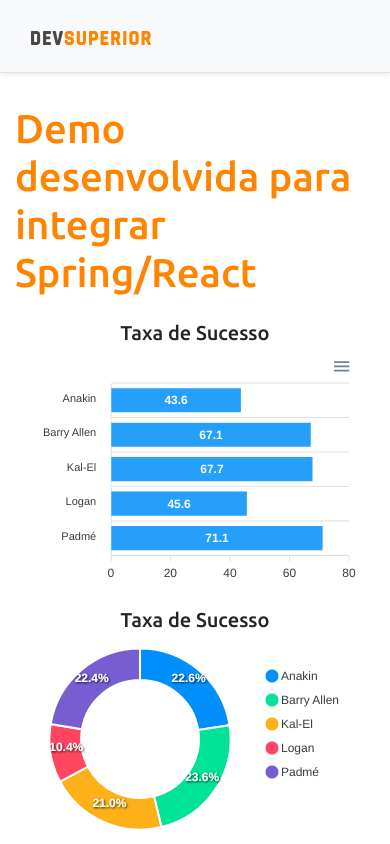
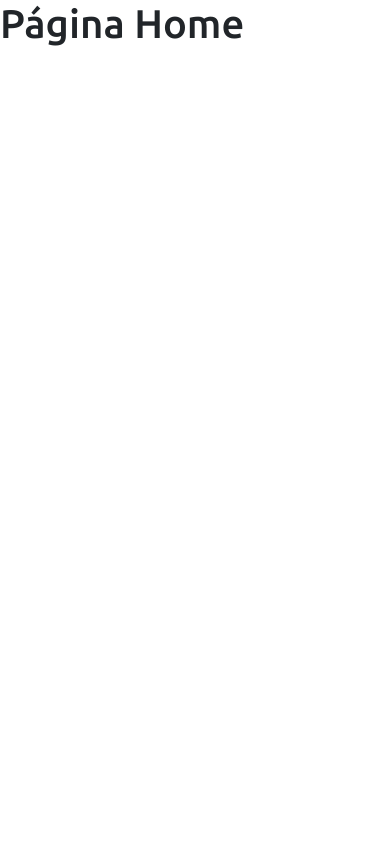
Before and after one commit to rmarinheiro/dsvendas, a React (Create React App) app in the folder frontend/: page / in a window 390 px wide. Shown: the top 844 px of the page. Built offline with nearby package versions, Linux system fonts and the light colour scheme.

Commit message:
Configurando Rotas/React

```diff
--- a/frontend/package.json
+++ b/frontend/package.json
@@ -15,6 +15,7 @@
     "react": "^17.0.2",
     "react-apexcharts": "^1.3.9",
     "react-dom": "^17.0.2",
+    "react-router-dom": "^5.2.0",
     "react-scripts": "4.0.3",
     "typescript": "^4.2.4",
     "web-vitals": "^1.1.1"
@@ -42,5 +43,8 @@
       "last 1 firefox version",
       "last 1 safari version"
     ]
+  },
+  "devDependencies": {
+    "@types/react-router-dom": "^5.1.7"
   }
 }
--- a/frontend/src/App.tsx
+++ b/frontend/src/App.tsx
@@ -1,37 +1,11 @@
 import BarChart from 'componentes/barcharts';
 import DataTable from 'componentes/dataTable';
-import DonutChart from 'componentes/donutChart';
-import Footer from 'componentes/footer';
-import Navbar from 'componentes/navbar';
-import React from 'react';
+import Routes from 'Routes';
 
 
 function App() {
   return (
-    <>
-      <Navbar />
-      <div className="container">
-        <h1 className="text-primary py-3">Demo desenvolvida para integrar Spring/React </h1>
-        <div className="row px-3">
-          <div className="col-sm-6">
-            <h5 className="text-center secondary">Taxa de Sucesso</h5>
-            <BarChart />
-
-          </div>
-          <div className="col-sm-6">
-            <h5 className="text-center secondary">Taxa de Sucesso</h5>
-            <DonutChart />
-
-          </div>
-
-        </div>
-        <div className="py-3">
-          <h2 className="text-primary">Todas as Vendas</h2>
-        </div>
-        <DataTable />
-      </div>
-      <Footer />
-    </>
+    <Routes/>
   );
 }
 
--- /dev/null
+++ b/frontend/src/Routes.tsx
@@ -0,0 +1,24 @@
+import DashBoard from "pages/DashBoard";
+import Home from "pages/Home";
+import { BrowserRouter, Route, Switch } from "react-router-dom";
+
+
+const Routes = () => {
+    return (
+        <BrowserRouter>
+            <Switch>
+                <Route path="/" exact>
+                   <Home/>
+                </Route>
+            </Switch>
+            <Switch>
+                <Route path="/dashboard">
+                   <DashBoard/>
+                </Route>
+            </Switch>
+
+        </BrowserRouter>
+    )
+}
+
+export default Routes;
--- /dev/null
+++ b/frontend/src/pages/DashBoard/index.tsx
@@ -0,0 +1,36 @@
+import BarChart from "componentes/barcharts";
+import DataTable from "componentes/dataTable";
+import DonutChart from "componentes/donutChart";
+import Footer from "componentes/footer";
+import Navbar from "componentes/navbar";
+
+const DashBoard = () => {
+    return (
+        <>
+        <Navbar />
+        <div className="container">
+          <h1 className="text-primary py-3">Demo desenvolvida para integrar Spring/React </h1>
+          <div className="row px-3">
+            <div className="col-sm-6">
+              <h5 className="text-center secondary">Taxa de Sucesso</h5>
+              <BarChart />
+
+            </div>
+            <div className="col-sm-6">
+              <h5 className="text-center secondary">Taxa de Sucesso</h5>
+              <DonutChart />
+
+            </div>
+
+          </div>
+          <div className="py-3">
+            <h2 className="text-primary">Todas as Vendas</h2>
+          </div>
+          <DataTable />
+        </div>
+        <Footer />
+      </>
+    )
+}
+
+export default DashBoard;
--- /dev/null
+++ b/frontend/src/pages/Home/index.tsx
@@ -0,0 +1,9 @@
+const Home = () => {
+    return (
+        <div>
+            <h1>Página Home</h1>
+        </div>
+    )
+}
+
+export default Home;
```
Also changed, not shown: 1 other file (tests, documents, lock files or other folders).
